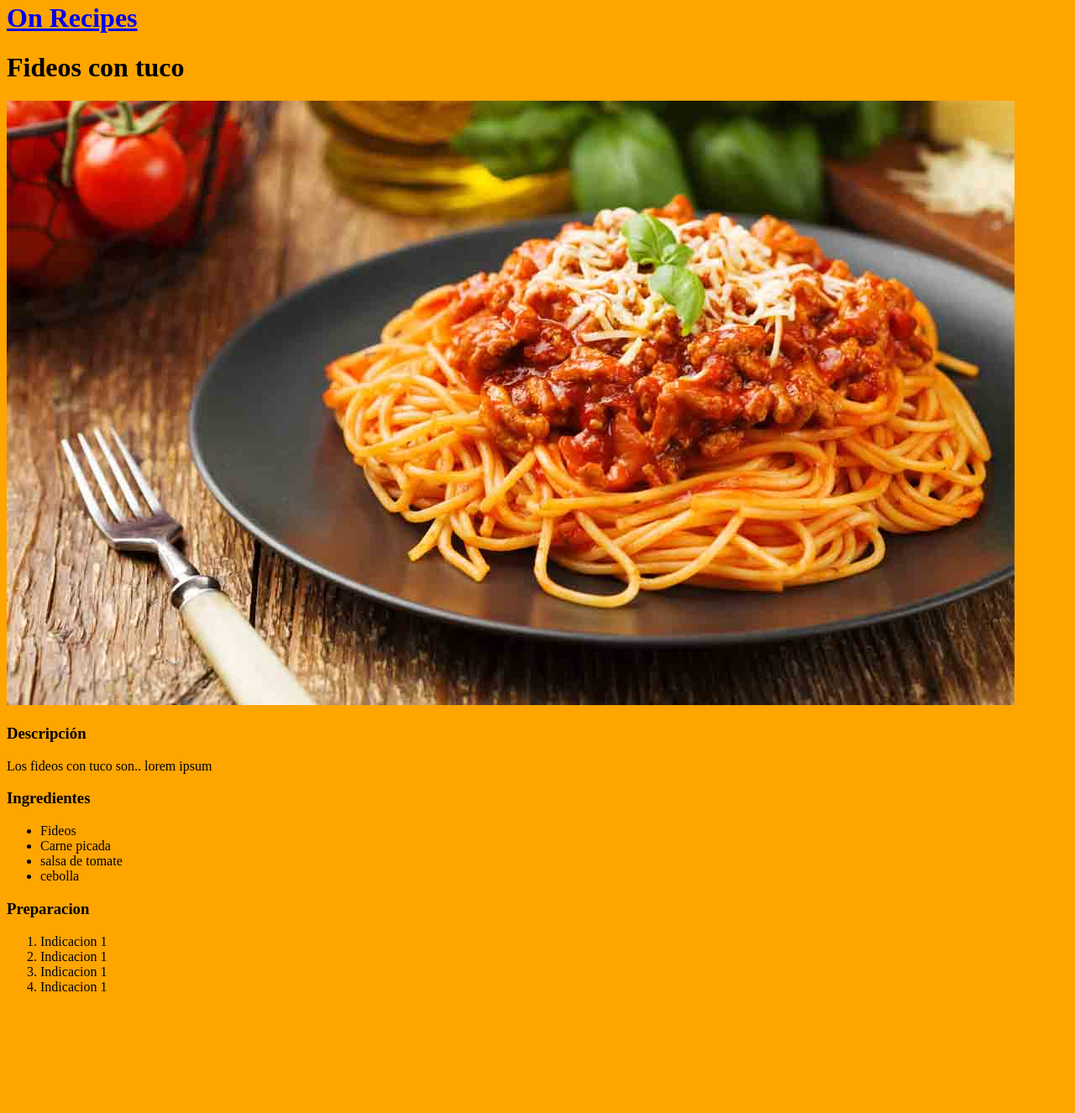
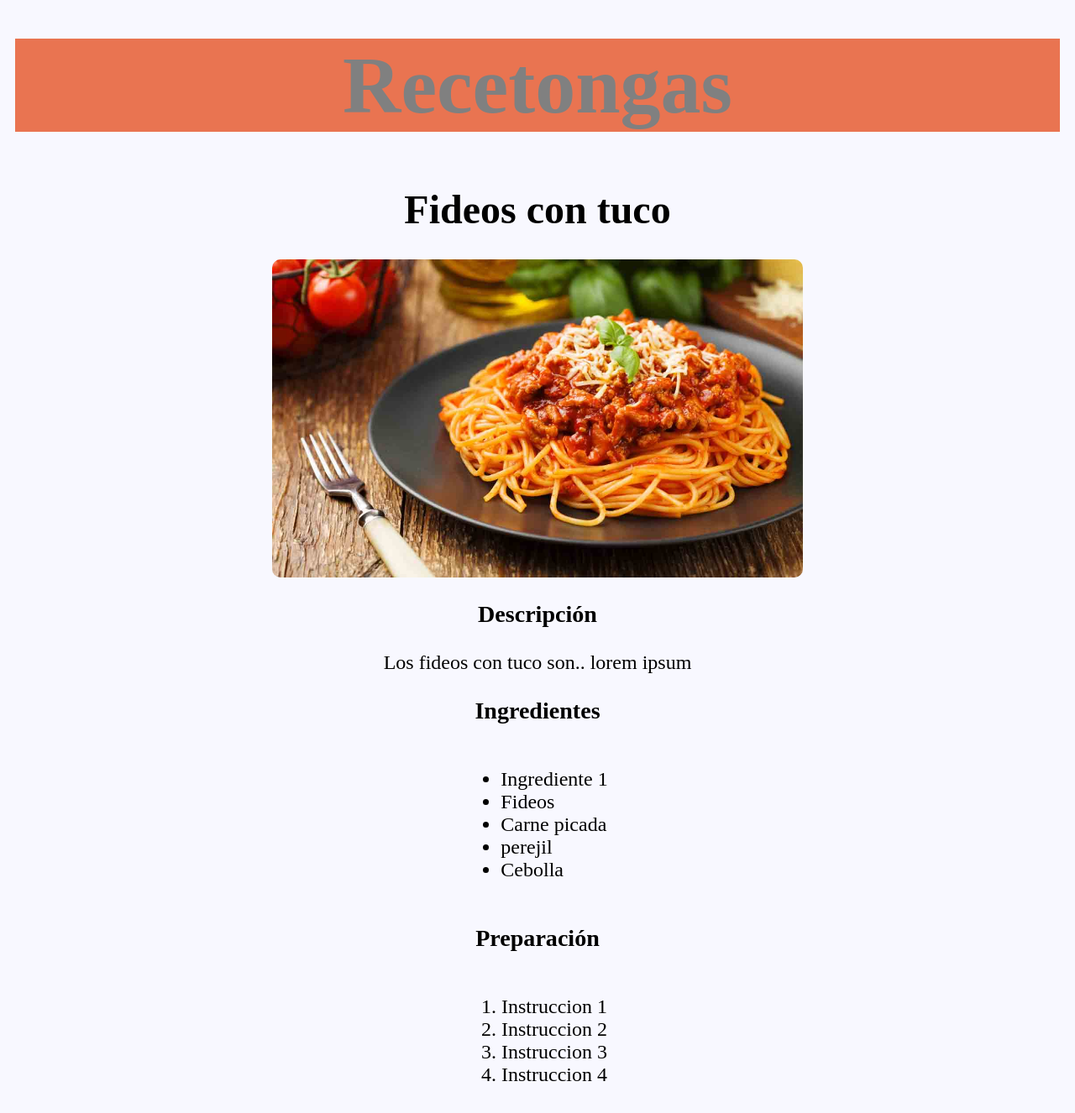
Before and after one commit to agaz117/odin-recipes, a plain HTML site: page recipes/fideos-con-tuco.html in a window 1280 px wide. Shown: the part 18-1344 px from the top of the page at 84% size. Before the commit the page ends 1219 px from the top, so only its background shows below. Drawn offline with Linux system fonts and the light colour scheme.

Commit message:
First version

```diff
--- a/recipes/fideos-con-tuco.html
+++ b/recipes/fideos-con-tuco.html
@@ -3,12 +3,12 @@
 <head>
     <meta charset="UTF-8">
     <meta name="viewport" content="width=device-width, initial-scale=1.0">
-    <title>Recipes - Fideos con tuco</title>
+    <title>Recetongas</title>
     <link rel="stylesheet" href="../styles.css">
 </head>
 <body>
     <header>
-        <h1><a href="../index.html">On Recipes</a></h1>
+        <h1><a href="../index.html">Recetongas</a></h1>
         <nav></nav>
     </header>
     <h1>Fideos con tuco</h1>
@@ -16,18 +16,23 @@
     <h3>Descripción</h3>
     <p>Los fideos con tuco son..  lorem ipsum</p>
     <h3>Ingredientes</h3>
+    <div class="lista">
         <ul>
+            <li>Ingrediente 1</li>
             <li>Fideos</li>
             <li>Carne picada</li>
-        <li>salsa de tomate</li>
-        <li>cebolla</li>
+            <li>perejil</li>
+            <li>Cebolla</li>
         </ul>
-    <h3>Preparacion</h3>
+    </div>
+    <h3>Preparación</h3>
+    <div class="lista">
         <ol>
-        <li>Indicacion 1</li>
-        <li>Indicacion 1</li>
-        <li>Indicacion 1</li>
-        <li>Indicacion 1</li>
+            <li>Instruccion 1</li>
+            <li>Instruccion 2</li>
+            <li>Instruccion 3</li>
+            <li>Instruccion 4</li>
         </ol>
+    </div>
 </body>
 </html>
--- a/styles.css
+++ b/styles.css
@@ -1,3 +1,60 @@
 body {
-    background-color: orange;
+    background-color: ghostwhite;
+    font-size: 1.5em;
 }
+
+header {
+    background-color: #E97451;
+    margin: 10px;
+    font-size: 2em;
+}
+
+h1 {
+    text-align: center;
+}
+
+h3 {
+    text-align: center;
+}
+
+p {
+    text-align: center;
+}
+
+.lista {
+    text-align: center;
+}
+
+ul, ol {
+    display: inline-block;
+    text-align: left;
+}
+
+img {
+    margin: auto;
+    display: block;
+    width: 50%;
+    height: auto;
+    border-radius: 10px;
+}
+
+h1 a {
+    color: grey;
+    text-decoration:none;
+}
+
+li a {
+    color:black;
+}
+
+li a:visited {
+    color: black;
+}
+
+li a:hover{
+    color:#C04000;
+}
+
+li a:active {
+    color :#CC5500;
+}
```
Also changed, not shown: index.html (+12 -5 lines), recipes/guiso-de-arroz.html (+6 -2 lines), recipes/pan-de-carne.html (+6 -2 lines). Lines whose indentation alone changed are shown as unchanged.
